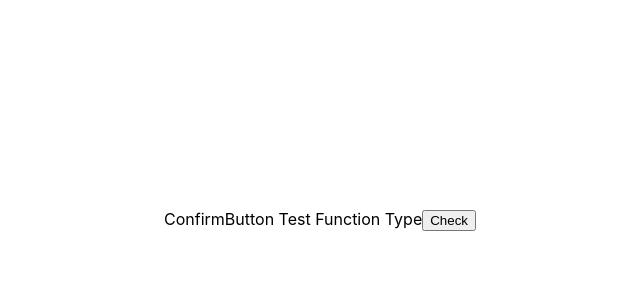
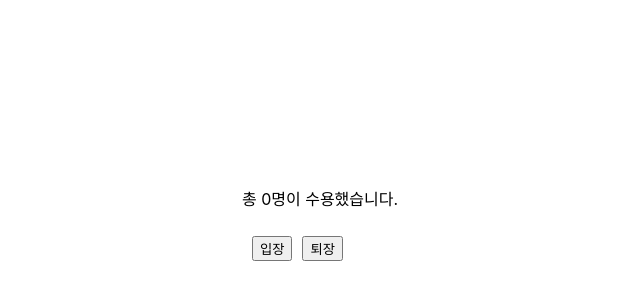
Before and after one commit to dgjPolyTech/react_project1, a React (Create React App) app: page / in a window 1280 px wide. Shown: the part 180-480 px from the top of the page, without its empty margins (320-960 px from the left). Built offline with nearby package versions, Linux system fonts and the light colour scheme.

Commit message:
설명 주석 추가

```diff
--- a/src/chp05/exam01/Avatar.jsx
+++ b/src/chp05/exam01/Avatar.jsx
@@ -2,6 +2,7 @@ import React from "react";
 import './Avatar.css';
 
 // 아바타 표시하는 컴포넌트.
+// props로 받아온 데이터 user의 avatarUrl을 바탕으로 이미지 표시한다.
 function Avatar(props) {
     return(
         <img
--- a/src/chp05/exam01/UserInfo.jsx
+++ b/src/chp05/exam01/UserInfo.jsx
@@ -2,6 +2,8 @@ import React from "react";
 import Avatar from "./Avatar";
 import './UserInfo.css';
 
+// Avatar 컴포넌트로 유저 props 값을 전달한다.
+// 그리고, user.name을 반환한다.
 function UserInfo(props){
     return(
         <div className="user-info">
--- a/src/chp06/NotificationList.jsx
+++ b/src/chp06/NotificationList.jsx
@@ -26,6 +26,7 @@ class NotificationList extends React.Component {
         }
     }
 
+    // 컴포넌트가 마운트(=컴포넌트가 화면에 렌더링까지 된 후) 한번 실행됨.
     componentDidMount() {
         const {notifications} = this.state;
 
@@ -48,6 +49,7 @@ class NotificationList extends React.Component {
 
     }
 
+    // 컴포넌트가 언마운트, 즉 실행 종료될 때 아래 함수도 실행됨.
     componentWillUnmount() {
         if(timer){
             clearInterval(timer);
--- a/src/chp07/exam01/Counter.jsx
+++ b/src/chp07/exam01/Counter.jsx
@@ -9,6 +9,7 @@ function Counter(){
 
     //var count = 0;
 
+    // 아래 useEffect는
     useEffect(() => {
         document.title = `총 ${count}번 클릭했습니다.`;
         return () => {}
--- a/src/chp07/useCounter.jsx
+++ b/src/chp07/useCounter.jsx
@@ -2,10 +2,11 @@ import React, {useState} from "react";
 
 // custom hook(사용자 정의 훅): useState hook을 사용
 function useCounter(initialValue){
-    // 컴포넌트가 마운트 되었을 때, 업데이트 되었을 때
+
     const [count, setCount] = useState(initialValue);
 
     const increaseCount = () => setCount((count) => count +1);
+    // Math.max(x, y) x나 y 중 더 큰 수를 반환함. 이 코드에서는,
     const decreaseCount = () => setCount((count) => Math.max(count -1, 0));
 
     // 컴포넌트가 언마운트 되었을 때
--- a/src/index.js
+++ b/src/index.js
@@ -16,7 +16,7 @@ import './chp04/Clock.css';
 // import Comment from './chp05/Comment';
 import NotificationList from "./chp06/NotificationList";
 import Counter from "./chp07/exam01/Counter";
-// import Accomodate from "./chp07/Accomodate";
+import Accomodate from "./chp07/Accomodate";
 import Toggle from "./chp08/Toggle";
 import Toggle_2 from "./chp08/Toggle_2";
 import Toggle_3 from "./chp08/Toggle_3_NewSyntax";
@@ -27,15 +27,20 @@ import ConfirmButtonFunction from "./chp08/ConfirmButtonFunction";
 
 const root = ReactDOM.createRoot(document.getElementById('root'));
 
-setInterval(() => {
-    // 괄호 안 내용을 렌더링 시킨다는 의미.
-    root.render(
-        <React.StrictMode>
-            <ConfirmButtonFunction />
-        </React.StrictMode>
-    );
-}, 1000);
+// setInterval(() => {
+//     // 괄호 안 내용을 렌더링 시킨다는 의미.
+//     root.render(
+//         <React.StrictMode>
+//             <ConfirmButtonFunction />
+//         </React.StrictMode>
+//     );
+// }, 1000);
 
+root.render(
+    <React.StrictMode>
+        <Accomodate />
+    </React.StrictMode>
+);
 // index.js 실행할 때에는, root.render의 React.StrictMode 사이 위치에 해당하는 컴포넌트 명만 바꿔주면 됨.
 // 그리고 index.js는 npm start로 실행해야 함.
 
```
Also changed, not shown: src/chp07/Accomodate.jsx (+9 -0 lines).
